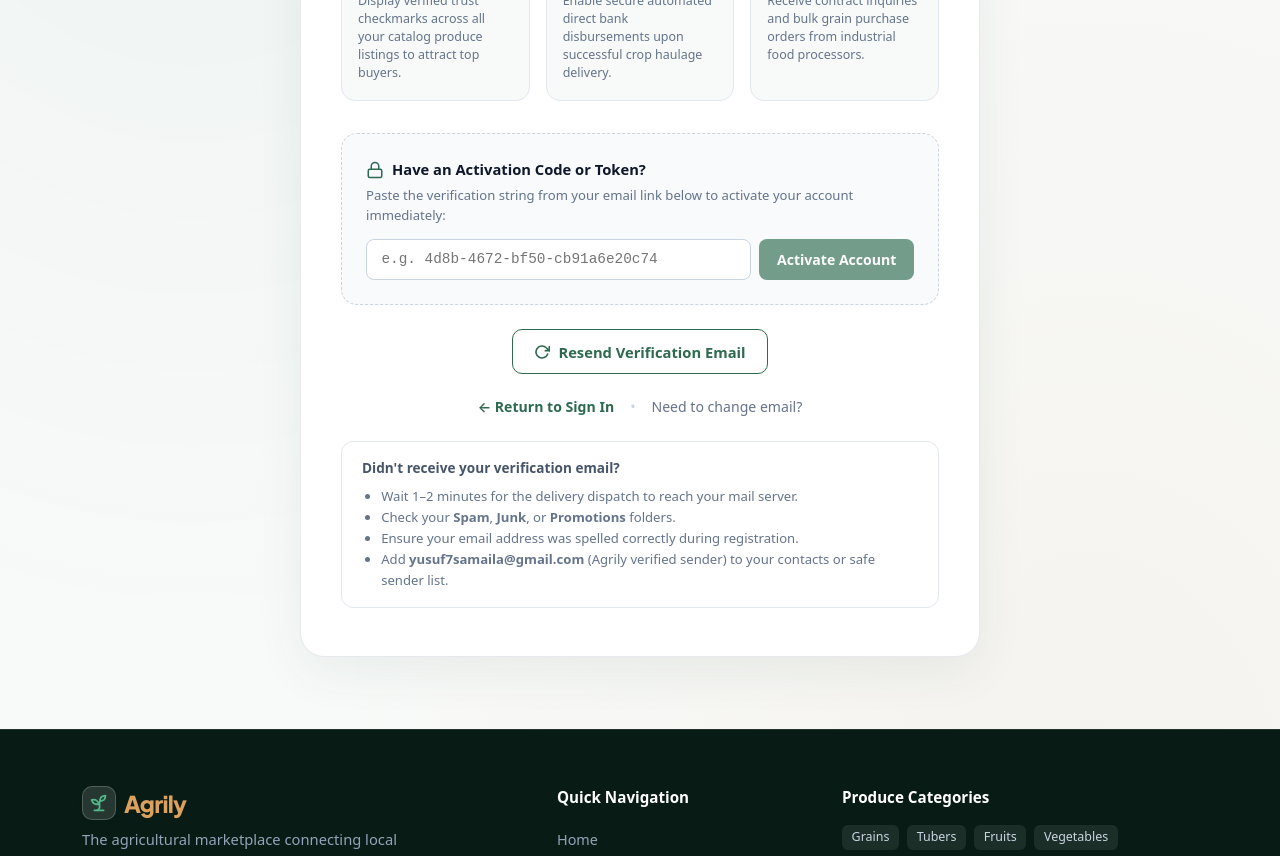
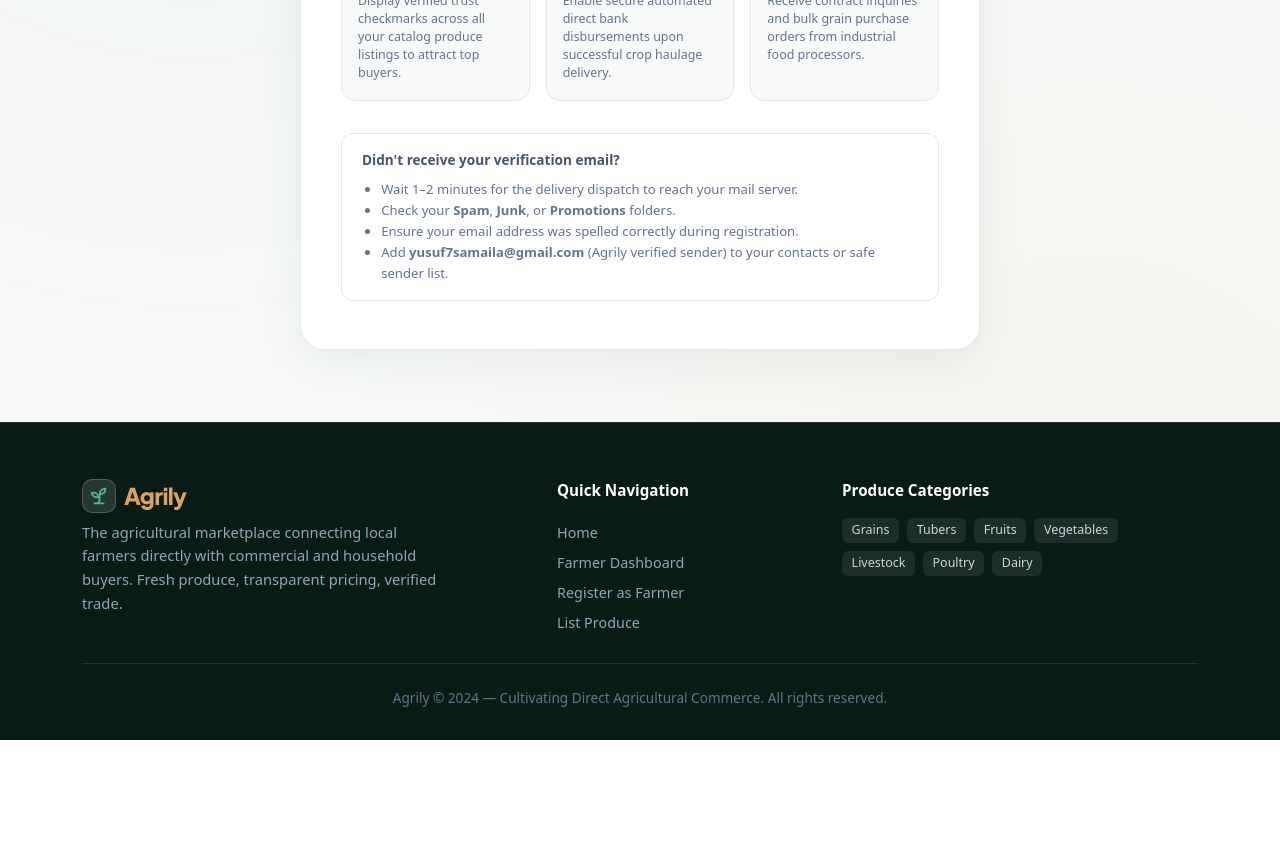
Before and after one commit to sdyusuf/Agrily, a React (Create React App) app in the folder frontend/: page /verify-email in a window 1280 px wide. Shown: the part 600-1456 px from the top of the page. After the commit the page ends 1340 px from the top, so only its background shows below. Built offline with nearby package versions, Linux system fonts and the light colour scheme.

Commit message:
feat(frontend): remove manual activation code and resend controls from verify-email page

```diff
--- a/frontend/src/pages/PleaseVerifyEmailPage.css
+++ b/frontend/src/pages/PleaseVerifyEmailPage.css
@@ -179,113 +179,7 @@
   margin: 0;
 }
 
-/* Manual Code Verification Box */
-.agrily-verify-code-box {
-  background: #f8fafc;
-  border: 1.5px dashed #cbd5e1;
-  border-radius: 16px;
-  padding: 1.5rem;
-  margin: 1.75rem 0 1.25rem;
-  text-align: left;
-}
 
-.agrily-verify-code-title {
-  font-size: 0.92rem;
-  font-weight: 700;
-  color: #0f172a;
-  margin-bottom: 0.35rem;
-  display: flex;
-  align-items: center;
-  gap: 0.5rem;
-}
-
-.agrily-verify-code-desc {
-  font-size: 0.82rem;
-  color: #64748b;
-  margin-bottom: 0.85rem;
-}
-
-.agrily-verify-input-group {
-  display: flex;
-  gap: 0.5rem;
-}
-
-.agrily-verify-input {
-  flex: 1;
-  padding: 0.55rem 0.9rem;
-  border-radius: 8px;
-  border: 1px solid #cbd5e1;
-  font-size: 0.9rem;
-  outline: none;
-  transition: border-color 0.2s ease;
-  font-family: monospace;
-}
-
-.agrily-verify-input:focus {
-  border-color: #2d6a4f;
-  box-shadow: 0 0 0 3px rgba(45, 106, 79, 0.15);
-}
-
-.agrily-verify-submit-btn {
-  background-color: #2d6a4f;
-  color: #ffffff;
-  border: none;
-  border-radius: 8px;
-  padding: 0.55rem 1.1rem;
-  font-size: 0.88rem;
-  font-weight: 700;
-  cursor: pointer;
-  white-space: nowrap;
-  transition: all 0.2s ease;
-}
-
-.agrily-verify-submit-btn:hover:not(:disabled) {
-  background-color: #1b4332;
-  transform: translateY(-1px);
-}
-
-.agrily-verify-submit-btn:disabled {
-  opacity: 0.65;
-  cursor: not-allowed;
-}
-
-/* Resend Action Section */
-.agrily-verify-actions {
-  display: flex;
-  flex-direction: column;
-  gap: 0.85rem;
-  margin-top: 1.5rem;
-  align-items: center;
-}
-
-.agrily-resend-btn {
-  background-color: transparent;
-  color: #2d6a4f;
-  border: 1.5px solid #2d6a4f;
-  border-radius: 10px;
-  padding: 0.65rem 1.35rem;
-  font-size: 0.92rem;
-  font-weight: 700;
-  cursor: pointer;
-  display: inline-flex;
-  align-items: center;
-  gap: 0.5rem;
-  transition: all 0.2s cubic-bezier(0.4, 0, 0.2, 1);
-}
-
-.agrily-resend-btn:hover:not(:disabled) {
-  background-color: #2d6a4f;
-  color: #ffffff;
-  transform: translateY(-2px);
-  box-shadow: 0 4px 12px rgba(45, 106, 79, 0.2);
-}
-
-.agrily-resend-btn:disabled {
-  opacity: 0.6;
-  cursor: not-allowed;
-  border-color: #cbd5e1;
-  color: #94a3b8;
-}
 
 /* Help Checklist */
 .agrily-verify-checklist {
@@ -327,12 +221,4 @@
     grid-template-columns: 1fr;
     gap: 0.75rem;
   }
-
-  .agrily-verify-input-group {
-    flex-direction: column;
-  }
-
-  .agrily-verify-submit-btn {
-    width: 100%;
-  }
 }
--- a/frontend/src/pages/PleaseVerifyEmailPage.js
+++ b/frontend/src/pages/PleaseVerifyEmailPage.js
@@ -14,13 +14,10 @@
  *     allowing users ample time to read verification instructions and review their credentials.
  *  2. Brevo Email Notification: Highlights the recipient email address where the transactional
  *     activation dispatch was transmitted.
- *  3. In-Page Token Verification: Provides an accessible input field allowing users to paste
- *     their verification token directly into the portal for instant account activation without
- *     needing to navigate across multiple browser tabs.
- *  4. One-Click Resend Dispatch: Enables seamless resend requests with a 60-second cooldown
- *     timer to mitigate excessive mail relay traffic.
- *  5. Producer Benefit Highlights: Communicates the value of account verification including
+ *  3. Producer Benefit Highlights: Communicates the value of account verification including
  *     Verified Farmer Trust Badges, escrow payout access, and wholesale grain contract inquiries.
+ *  4. Troubleshooting Checklist: Guides the user on checking spam/promotions folders and adding
+ *     the verified sender email to prevent delivery drops.
  *
  * Design Standards:
  *  - Follows Agrily Design System tokens (Lush Emerald #1b4332, Harvest Ochre #bc6c25, Canvas #f8faf9).
@@ -30,19 +27,15 @@
  * @component PleaseVerifyEmailPage
  * @requires react
  * @requires react-router-dom
- * @requires axios
  * @requires ../auth/useUser
- * @requires ../auth/useToken
  * @requires ../components/NavBar
  * @requires ../components/Footer
  * @requires ./PleaseVerifyEmailPage.css
  */
 
-import React, { useState, useEffect, useCallback } from 'react';
-import { useLocation, useNavigate, Link } from 'react-router-dom';
-import axios from 'axios';
+import React from 'react';
+import { useLocation, useNavigate } from 'react-router-dom';
 import { useUser } from '../auth/useUser';
-import { useToken } from '../auth/useToken';
 import NavBar from '../components/NavBar';
 import Footer from '../components/Footer';
 import './PleaseVerifyEmailPage.css';
@@ -50,7 +43,7 @@ import './PleaseVerifyEmailPage.css';
 /**
  * Animated Mail Verification Shield SVG Primitive
  */
-function ShieldMailIcon({ size = 42 }) {
+function ShieldMailIcon({ size = 44 }) {
   return (
     <svg
       width={size}
@@ -69,117 +62,14 @@ function ShieldMailIcon({ size = 42 }) {
   );
 }
 
-/**
- * Refresh / Resend Spinner SVG
- */
-function RefreshIcon({ size = 16, className = '' }) {
-  return (
-    <svg
-      width={size}
-      height={size}
-      viewBox="0 0 24 24"
-      fill="none"
-      stroke="currentColor"
-      strokeWidth="2.5"
-      strokeLinecap="round"
-      strokeLinejoin="round"
-      className={className}
-      aria-hidden="true"
-    >
-      <polyline points="23 4 23 10 17 10" />
-      <path d="M20.49 15a9 9 0 1 1-2.12-9.36L23 10" />
-    </svg>
-  );
-}
-
 function PleaseVerifyEmailPage() {
   const user = useUser();
   const location = useLocation();
   const navigate = useNavigate();
-  const [, setToken] = useToken();
 
   // Extract destination email from router navigation state, authenticated user, or fallback
   const registeredEmail = location?.state?.email || user?.email || '';
-
-  // Local Component States
-  const [manualCode, setManualCode] = useState('');
-  const [isVerifying, setIsVerifying] = useState(false);
-  const [verifySuccess, setVerifySuccess] = useState(Boolean(user?.isVerified));
-  const [verifyError, setVerifyError] = useState('');
-
-  const [isResending, setIsResending] = useState(false);
-  const [resendNotice, setResendNotice] = useState('');
-  const [resendCooldown, setResendCooldown] = useState(0);
-
-  // Manage 60-second resend cooldown timer
-  useEffect(() => {
-    if (resendCooldown <= 0) return;
-    const interval = setInterval(() => {
-      setResendCooldown((prev) => Math.max(0, prev - 1));
-    }, 1000);
-    return () => clearInterval(interval);
-  }, [resendCooldown]);
-
-  // Handle in-page verification code confirmation
-  const handleManualVerify = useCallback(async (e) => {
-    if (e) e.preventDefault();
-    const tokenToVerify = manualCode.trim();
-    if (!tokenToVerify) {
-      setVerifyError('Please enter or paste your verification code.');
-      return;
-    }
-
-    setIsVerifying(true);
-    setVerifyError('');
-
-    try {
-      const response = await axios.put('http://localhost:5000/verify', {
-        verificationString: tokenToVerify
-      });
-
-      if (response.data?.token) {
-        setToken(response.data.token);
-      }
-      setVerifySuccess(true);
-    } catch (err) {
-      const message =
-        err.response?.data?.message ||
-        'The verification code or token is invalid or expired. Please check your link or request a new email.';
-      setVerifyError(message);
-    } finally {
-      setIsVerifying(false);
-    }
-  }, [manualCode, setToken]);
-
-  // Handle one-click resend verification request via Brevo
-  const handleResendEmail = useCallback(async () => {
-    if (resendCooldown > 0 || isResending) return;
-
-    setIsResending(true);
-    setResendNotice('');
-    setVerifyError('');
-
-    try {
-      const response = await axios.post('http://localhost:5000/api/resend-verification', {
-        email: registeredEmail
-      });
-
-      if (response.data?.success) {
-        setResendNotice(`✓ Verification email successfully resent to ${registeredEmail || 'your email'}.`);
-        setResendCooldown(60);
-      } else {
-        setResendNotice(response.data?.message || 'Verification email has been dispatched.');
-        setResendCooldown(60);
-      }
-    } catch (err) {
-      const errorMsg =
-        err.response?.data?.message ||
-        'Unable to send verification email at this moment. Please check your internet connection or try again shortly.';
-      setVerifyError(errorMsg);
-    } finally {
-      setIsResending(false);
-    }
-  }, [registeredEmail, resendCooldown, isResending]);
+  const isAlreadyVerified = Boolean(user?.isVerified);
 
   return (
     <div className="agrily-verify-container" data-testid="please-verify-page">
@@ -197,8 +87,8 @@ function PleaseVerifyEmailPage() {
             <span>🌾 Producer Security & Verification Portal</span>
           </div>
 
-          {/* Success State When Verified */}
-          {verifySuccess ? (
+          {/* State When Already Verified */}
+          {isAlreadyVerified ? (
             <div data-testid="verification-success-state" className="py-3">
               <h1 className="agrily-verify-title" style={{ color: '#2d6a4f' }}>
                 Account Verified Successfully!
@@ -238,27 +128,6 @@ function PleaseVerifyEmailPage() {
                 )}
               </p>
 
-              {/* Status Notice Alerts */}
-              {resendNotice && (
-                <div
-                  className="alert alert-success d-flex align-items-center justify-content-center gap-2 mb-4"
-                  style={{ borderRadius: '12px', fontSize: '0.9rem', fontWeight: 600 }}
-                  role="status"
-                >
-                  <span>{resendNotice}</span>
-                </div>
-              )}
-
-              {verifyError && (
-                <div
-                  className="alert alert-danger d-flex align-items-center justify-content-center gap-2 mb-4"
-                  style={{ borderRadius: '12px', fontSize: '0.9rem', fontWeight: 600 }}
-                  role="alert"
-                >
-                  <span>{verifyError}</span>
-                </div>
-              )}
-
               {/* Producer Verification Benefits */}
               <div className="agrily-verify-benefits" role="region" aria-label="Producer verification benefits">
                 <div className="agrily-verify-benefit-card">
@@ -286,69 +155,6 @@ function PleaseVerifyEmailPage() {
                 </div>
               </div>
 
-              {/* Interactive In-Page Verification Code Box */}
-              <div className="agrily-verify-code-box">
-                <div className="agrily-verify-code-title">
-                  <svg width="18" height="18" viewBox="0 0 24 24" fill="none" stroke="#2d6a4f" strokeWidth="2" strokeLinecap="round" strokeLinejoin="round">
-                    <rect x="3" y="11" width="18" height="11" rx="2" ry="2" />
-                    <path d="M7 11V7a5 5 0 0 1 10 0v4" />
-                  </svg>
-                  <span>Have an Activation Code or Token?</span>
-                </div>
-                <p className="agrily-verify-code-desc">
-                  Paste the verification string from your email link below to activate your account immediately:
-                </p>
-
-                <form onSubmit={handleManualVerify} className="agrily-verify-input-group">
-                  <input
-                    type="text"
-                    className="agrily-verify-input"
-                    placeholder="e.g. 4d8b-4672-bf50-cb91a6e20c74"
-                    value={manualCode}
-                    onChange={(e) => setManualCode(e.target.value)}
-                    aria-label="Enter email verification token"
-                    autoComplete="off"
-                  />
-                  <button
-                    type="submit"
-                    className="agrily-verify-submit-btn"
-                    disabled={isVerifying || !manualCode.trim()}
-                  >
-                    {isVerifying ? 'Verifying...' : 'Activate Account'}
-                  </button>
-                </form>
-              </div>
-
-              {/* Resend and Navigation Actions */}
-              <div className="agrily-verify-actions">
-                <button
-                  type="button"
-                  className="agrily-resend-btn"
-                  onClick={handleResendEmail}
-                  disabled={isResending || resendCooldown > 0}
-                  aria-label="Resend verification email"
-                >
-                  <RefreshIcon className={isResending ? 'spin' : ''} />
-                  <span>
-                    {isResending
-                      ? 'Dispatching via Brevo...'
-                      : resendCooldown > 0
-                      ? `Resend Available in ${resendCooldown}s`
-                      : 'Resend Verification Email'}
-                  </span>
-                </button>
-
-                <div className="d-flex align-items-center gap-3 mt-2" style={{ fontSize: '0.88rem' }}>
-                  <Link to="/login" style={{ color: '#2d6a4f', fontWeight: 600, textDecoration: 'none' }}>
-                    &larr; Return to Sign In
-                  </Link>
-                  <span style={{ color: '#cbd5e1' }}>•</span>
-                  <Link to="/register" style={{ color: '#64748b', fontWeight: 500, textDecoration: 'none' }}>
-                    Need to change email?
-                  </Link>
-                </div>
-              </div>
-
               {/* Helpful Troubleshooting Advice */}
               <div className="agrily-verify-checklist">
                 <div className="agrily-verify-checklist-title">
```
Also changed, not shown: 1 other file (tests, documents, lock files or other folders).
